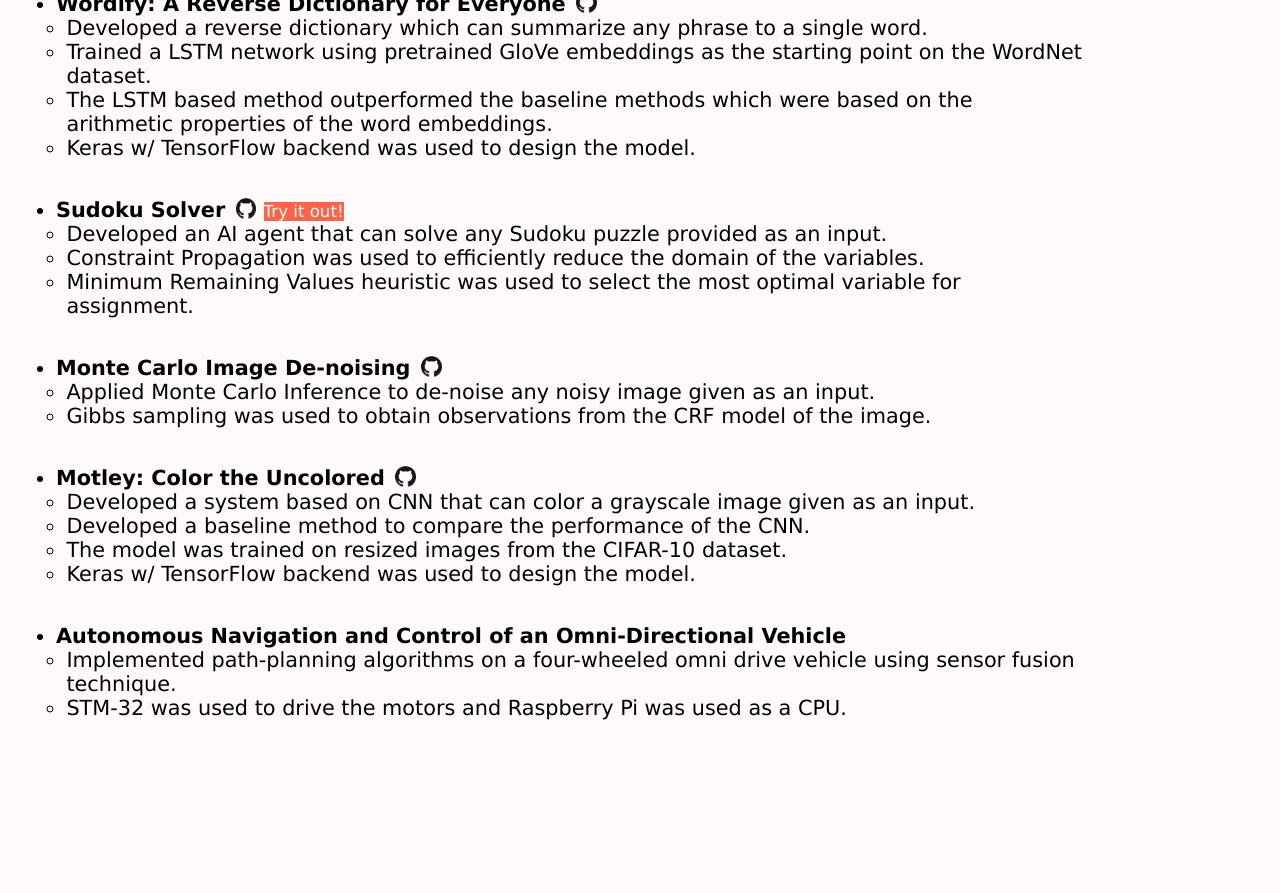
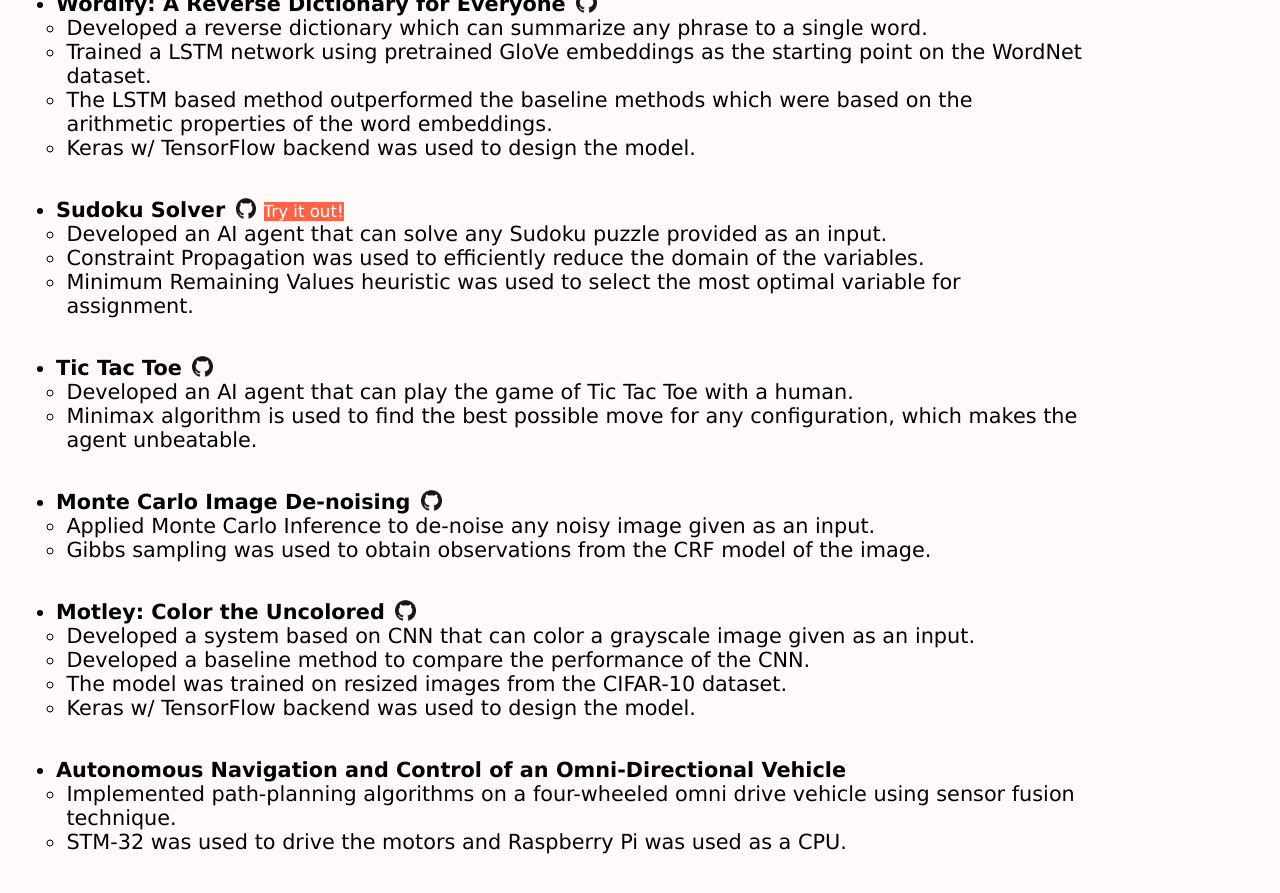
Before and after one commit to jshcs/jshcs.github.io, a Jekyll site: the page built from projects/index.html, in a window 1280 px wide and 900 px high, scrolled down 591 px. Shown: the top 893 px of the window. Built offline with Jekyll 4.4.1, drawn with Linux system fonts in a browser that asks for light colours; some web fonts are replaced; before the commit the page ends 1357 px from its top, so only the background shows below that.

Commit message:
added tic tac toe

```diff
--- a/projects/index.html
+++ b/projects/index.html
@@ -35,6 +35,12 @@ word embeddings.</li>
     <li class="projects-description-list">Minimum Remaining Values heuristic was used to select the most optimal variable for assignment.</li>
   </ul>
   </li><br><br>
+  <li class="projects-list">Tic Tac Toe<a href="https://github.com/jshcs/ttt" target="_blank"><img src="/assets/github.png" /></a>
+  <ul>
+    <li class="projects-description-list">Developed an AI agent that can play the game of Tic Tac Toe with a human.</li>
+    <li class="projects-description-list">Minimax algorithm is used to find the best possible move for any configuration, which makes the agent unbeatable.</li>
+  </ul>
+  </li><br><br>
   <li class="projects-list">Monte Carlo Image De-noising<a href="https://github.com/jshcs/dnoise" target="_blank"><img src="/assets/github.png" /></a>
   <ul>
     <li class="projects-description-list">Applied Monte Carlo Inference to de-noise any noisy image given as an input.</li>
```
